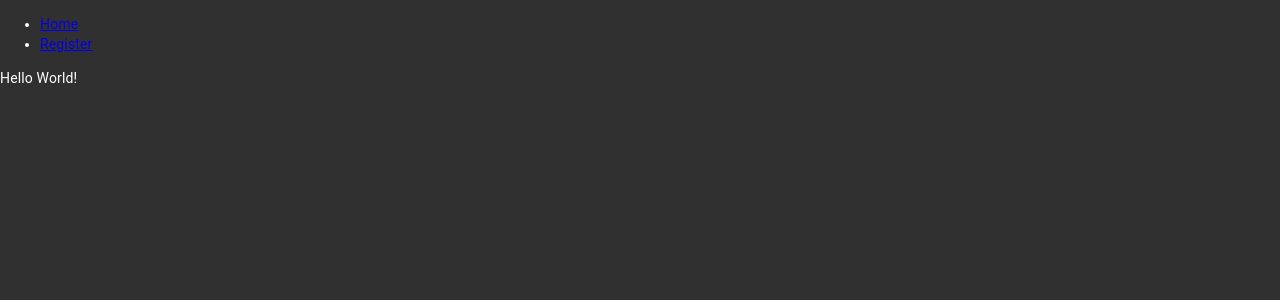
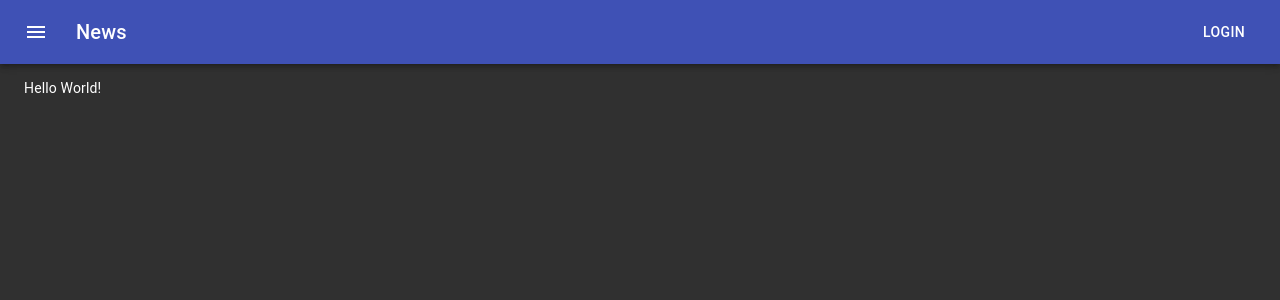
Before and after one commit to khalid-talakshi/fitness-record, a React (Create React App) app: page / in a window 1280 px wide. Shown: the top 300 px of the page. Built offline with nearby package versions, Linux system fonts and the light colour scheme.

Commit message:
added navigation component

```diff
--- a/package.json
+++ b/package.json
@@ -17,6 +17,7 @@
   "dependencies": {
     "@apollo/client": "^3.4.7",
     "@material-ui/core": "^4.12.3",
+    "@material-ui/icons": "^4.11.2",
     "@testing-library/jest-dom": "^5.11.4",
     "@testing-library/react": "^11.1.0",
     "@testing-library/user-event": "^12.1.10",
--- a/src/App.tsx
+++ b/src/App.tsx
@@ -1,10 +1,15 @@
 import React from "react";
 import { Switch, Route, BrowserRouter as Router, Link } from "react-router-dom";
 import { ApolloClient, ApolloProvider, InMemoryCache } from "@apollo/client";
-import { createTheme, CssBaseline, ThemeProvider } from "@material-ui/core";
+import {
+  Container,
+  createTheme,
+  CssBaseline,
+  ThemeProvider,
+} from "@material-ui/core";
 import "./App.css";
 
-import { RegistrationForm } from "./components";
+import { RegistrationForm, Navigation } from "./components";
 
 function App() {
   const client = new ApolloClient({
@@ -23,14 +28,8 @@ function App() {
       <ThemeProvider theme={darkTheme}>
         <CssBaseline />
         <Router>
-          <ul>
-            <li>
-              <Link to="/">Home</Link>
-            </li>
-            <li>
-              <Link to="/register">Register</Link>
-            </li>
-          </ul>
+          <Navigation />
+          <Container>
             <Switch>
               <Route exact path="/register">
                 <RegistrationForm />
@@ -39,6 +38,7 @@ function App() {
                 <p>Hello World!</p>
               </Route>
             </Switch>
+          </Container>
         </Router>
       </ThemeProvider>
     </ApolloProvider>
--- /dev/null
+++ b/src/components/Navigation/Navigation.tsx
@@ -0,0 +1,68 @@
+import React, { useState } from "react";
+import {
+  AppBar,
+  Toolbar,
+  Typography,
+  Button,
+  IconButton,
+  Menu,
+  MenuItem,
+} from "@material-ui/core";
+import MenuIcon from "@material-ui/icons/Menu";
+import { makeStyles } from "@material-ui/core/styles";
+import { useHistory } from "react-router-dom";
+
+const useStyles = makeStyles((theme) => ({
+  root: {
+    flexGrow: 1,
+  },
+  menuButton: {
+    marginRight: theme.spacing(2),
+  },
+  title: {
+    flexGrow: 1,
+  },
+}));
+
+export const Navigation = () => {
+  const [anchorEl, setAnchorEl] = useState(null);
+  const history = useHistory();
+
+  const handleClick = (event: any) => {
+    setAnchorEl(event.currentTarget);
+  };
+
+  const handleClose = () => {
+    setAnchorEl(null);
+  };
+
+  const menuMarkup = (
+    <Menu open={Boolean(anchorEl)} onClose={handleClose} anchorEl={anchorEl}>
+      <MenuItem onClick={() => history.push("/")}>Home</MenuItem>
+      <MenuItem onClick={() => history.push("/register")}>Register</MenuItem>
+    </Menu>
+  );
+  const classes = useStyles();
+  return (
+    <>
+      <AppBar position="static">
+        <Toolbar>
+          <IconButton
+            edge="start"
+            className={classes.menuButton}
+            color="inherit"
+            aria-label="menu"
+            onClick={handleClick}
+          >
+            <MenuIcon />
+          </IconButton>
+          <Typography variant="h6" className={classes.title}>
+            News
+          </Typography>
+          <Button color="inherit">Login</Button>
+        </Toolbar>
+      </AppBar>
+      {menuMarkup}
+    </>
+  );
+};
--- /dev/null
+++ b/src/components/Navigation/index.ts
@@ -0,0 +1 @@
+export { Navigation } from "./Navigation";
--- a/src/components/index.ts
+++ b/src/components/index.ts
@@ -1 +1,2 @@
 export { RegistrationForm } from "./RegistrationForm";
+export { Navigation } from "./Navigation";
```
Also changed, not shown: 1 other file (tests, documents, lock files or other folders). Lines whose indentation alone changed are shown as unchanged.
